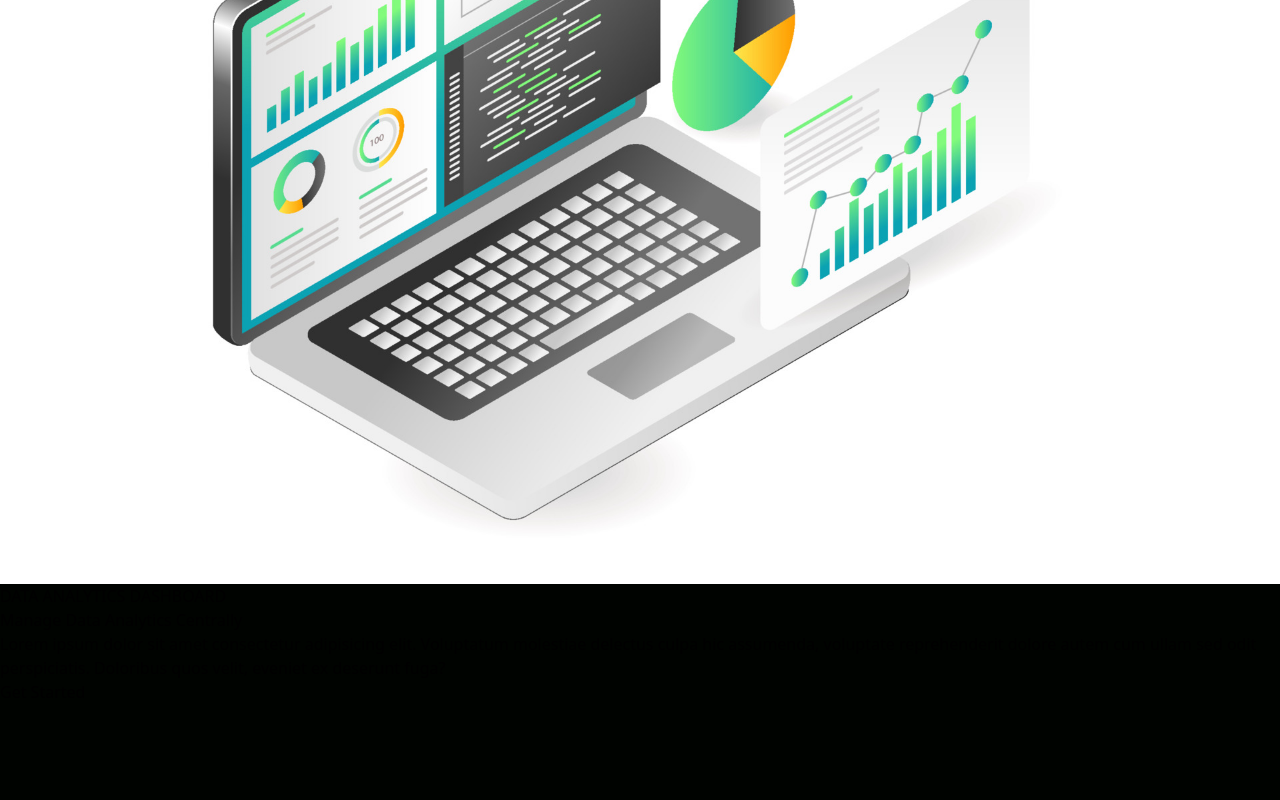
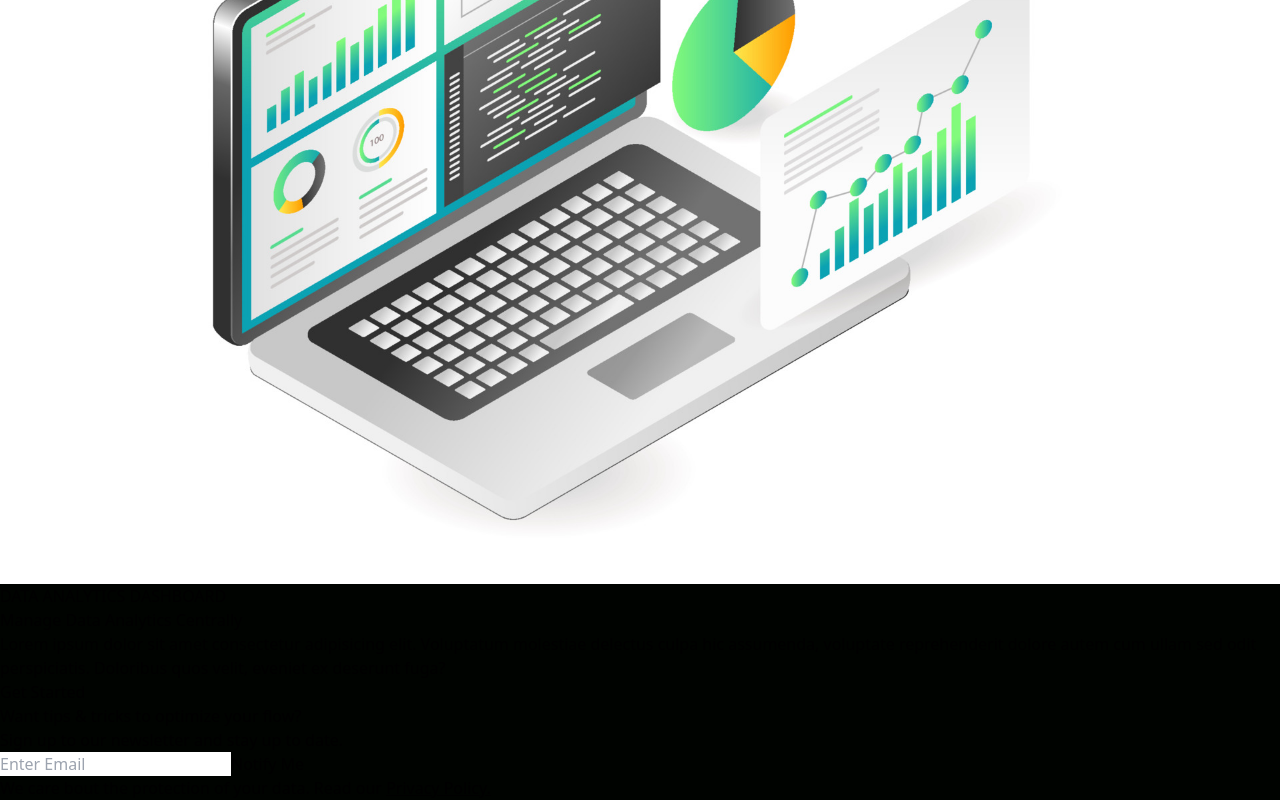
Before and after one commit to MHRatul/React-tailwind-project, a React (Vite) app: page / in a window 1280 px wide. Shown: the part 935-1735 px from the top of the page. Before the commit the page ends 1639 px from the top, so only its background shows below. Built offline with nearby package versions, Linux system fonts and the light colour scheme.

Commit message:
Fixed Data of Newsletter

```diff
--- a/src/App.jsx
+++ b/src/App.jsx
@@ -2,6 +2,7 @@ import React from "react"
 import Analytics from './components/Analytics';
 import Navbar from './components/Navbar';
 import Hero from './components/Hero';
+import Newsletter from './components/Newsletter';
 
 function App() {
 
@@ -10,6 +11,7 @@ function App() {
       <Navbar />
       <Hero />
       <Analytics />
+      <Newsletter />
     </div>
   );
 }
--- a/src/components/Newsletter.jsx
+++ b/src/components/Newsletter.jsx
@@ -1,9 +1,34 @@
-import React from 'react'
+import React from 'react';
 
 const Newsletter = () => {
   return (
-    <div>Newsletter</div>
-  )
-}
+    <div className='w-full py-16 text-white px-4'>
+      <div className='max-w-[1240px] mx-auto grid lg:grid-cols-3'>
+        <div className='lg:col-span-2 my-4'>
+          <h1 className='md:text-4xl sm:text-3xl text-2xl font-bold py-2'>
+            Want tips & tricks to optimize your flow?
+          </h1>
+          <p>Sign up to our newsletter and stay up to date.</p>
+        </div>
+        <div className='my-4'>
+          <div className='flex flex-col sm:flex-row items-center justify-between w-full'>
+            <input
+              className='p-3 flex w-full rounded-md text-black'
+              type='email'
+              placeholder='Enter Email'
+            />
+            <button className='bg-[#00df9a] text-black rounded-md font-medium w-[200px] ml-4 my-6 px-6 py-3'>
+              Notify Me
+            </button>
+          </div>
+          <p>
+            We care bout the protection of your data. Read our{' '}
+            <span className='text-[#00df9a]'> <u> Privacy Policy.</u></span>
+          </p>
+        </div>
+      </div>
+    </div>
+  );
+};
 
-export default Newsletter
+export default Newsletter;
```
